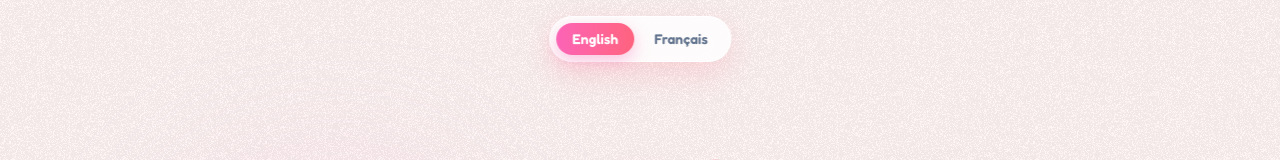
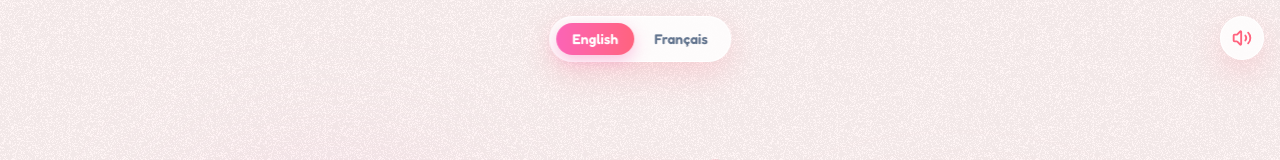
Before and after one commit to Fioriel/elsaworld, a Next.js app: page / in a window 1280 px wide. Shown: the top 160 px of the page. Built offline with nearby package versions, Linux system fonts and the light colour scheme.

Commit message:
Add the song with a mute control so it plays on the site.

```diff
--- a/app/page.tsx
+++ b/app/page.tsx
@@ -1,8 +1,8 @@
 'use client'
 
 import { AnimatePresence, motion } from 'framer-motion'
-import { ChevronRight, Heart, Mail, MapPin, Sparkles } from 'lucide-react'
-import { useEffect, useState, type ReactNode } from 'react'
+import { ChevronRight, Heart, Mail, MapPin, Sparkles, Volume2, VolumeX } from 'lucide-react'
+import { useEffect, useRef, useState, type ReactNode } from 'react'
 
 type Lang = 'en' | 'fr'
 
@@ -40,6 +40,8 @@ const copy = {
     last: 'One Last Thing',
     like: 'I like you.',
     appreciation: 'No expectations, just a little appreciation.',
+    mute: 'Mute',
+    unmute: 'Unmute',
     signature: 'for elsa',
     locale: 'en-US',
     letter: `My Dear Elsa,
@@ -97,6 +99,8 @@ And I'm glad I found you that day. ❤️
     last: 'Une dernière chose',
     like: 'Je t’aime bien.',
     appreciation: 'Sans attentes, juste pour te montrer que j’apprécie.',
+    mute: 'Couper le son',
+    unmute: 'Activer le son',
     signature: 'pour elsa',
     locale: 'fr-FR',
     letter: `Ma chère Elsa,
@@ -197,6 +201,84 @@ function LanguageSwitch({ lang, onChange }: { lang: Lang; onChange: (lang: Lang)
         </div>
       </div>
     </motion.div>
+  )
+}
+
+function SoundToggle({ t }: { t: Copy }) {
+  const audioRef = useRef<HTMLAudioElement>(null)
+  const [muted, setMuted] = useState(true)
+
+  useEffect(() => {
+    const audio = audioRef.current
+    if (!audio) return
+    audio.loop = true
+    audio.volume = 0.45
+
+    const start = () => {
+      audio.muted = false
+      return audio
+        .play()
+        .then(() => {
+          setMuted(false)
+          return true
+        })
+        .catch(() => {
+          setMuted(true)
+          return false
+        })
+    }
+
+    const unlock = (event: Event) => {
+      const target = event.target
+      if (target instanceof Element && target.closest('[data-sound-toggle]')) return
+      void start().then((playing) => {
+        if (playing) window.removeEventListener('pointerdown', unlock)
+      })
+    }
+
+    window.addEventListener('pointerdown', unlock)
+    void start().then((playing) => {
+      if (playing) window.removeEventListener('pointerdown', unlock)
+    })
+
+    return () => window.removeEventListener('pointerdown', unlock)
+  }, [])
+
+  const toggle = () => {
+    const audio = audioRef.current
+    if (!audio) return
+    if (muted) {
+      audio.muted = false
+      void audio.play().then(() => setMuted(false)).catch(() => setMuted(true))
+      return
+    }
+    audio.muted = true
+    setMuted(true)
+  }
+
+  const Icon = muted ? VolumeX : Volume2
+
+  return (
+    <>
+      <audio
+        ref={audioRef}
+        src={`${process.env.NEXT_PUBLIC_BASE_PATH ?? ''}/audio/i-want-it-that-way.mp3`}
+        preload="auto"
+        loop
+      />
+      <motion.button
+        type="button"
+        data-sound-toggle
+        onClick={toggle}
+        aria-label={muted ? t.unmute : t.mute}
+        initial={{ opacity: 0, y: -16 }}
+        animate={{ opacity: 1, y: 0 }}
+        transition={{ duration: 0.6 }}
+        className="fixed top-4 right-4 z-50 flex h-11 w-11 items-center justify-center rounded-full border border-white/90 bg-white/80 text-rose-400 shadow-[0_12px_32px_rgba(251,113,133,0.22)] backdrop-blur-md transition hover:text-rose-500"
+      >
+        <Icon className="h-5 w-5" strokeWidth={2.25} />
+      </motion.button>
+    </>
   )
 }
 
@@ -791,6 +873,7 @@ export default function Page() {
     <div className="w-full min-h-screen flex flex-col justify-center items-center relative overflow-x-hidden">
       <div className="noise fixed inset-0 z-30" />
       <LanguageSwitch lang={lang} onChange={setLang} />
+      <SoundToggle t={t} />
       <AnimatePresence mode="wait">
         <motion.div
           key={step}
```
Also changed, not shown: 1 other file (tests, documents, lock files or other folders).
